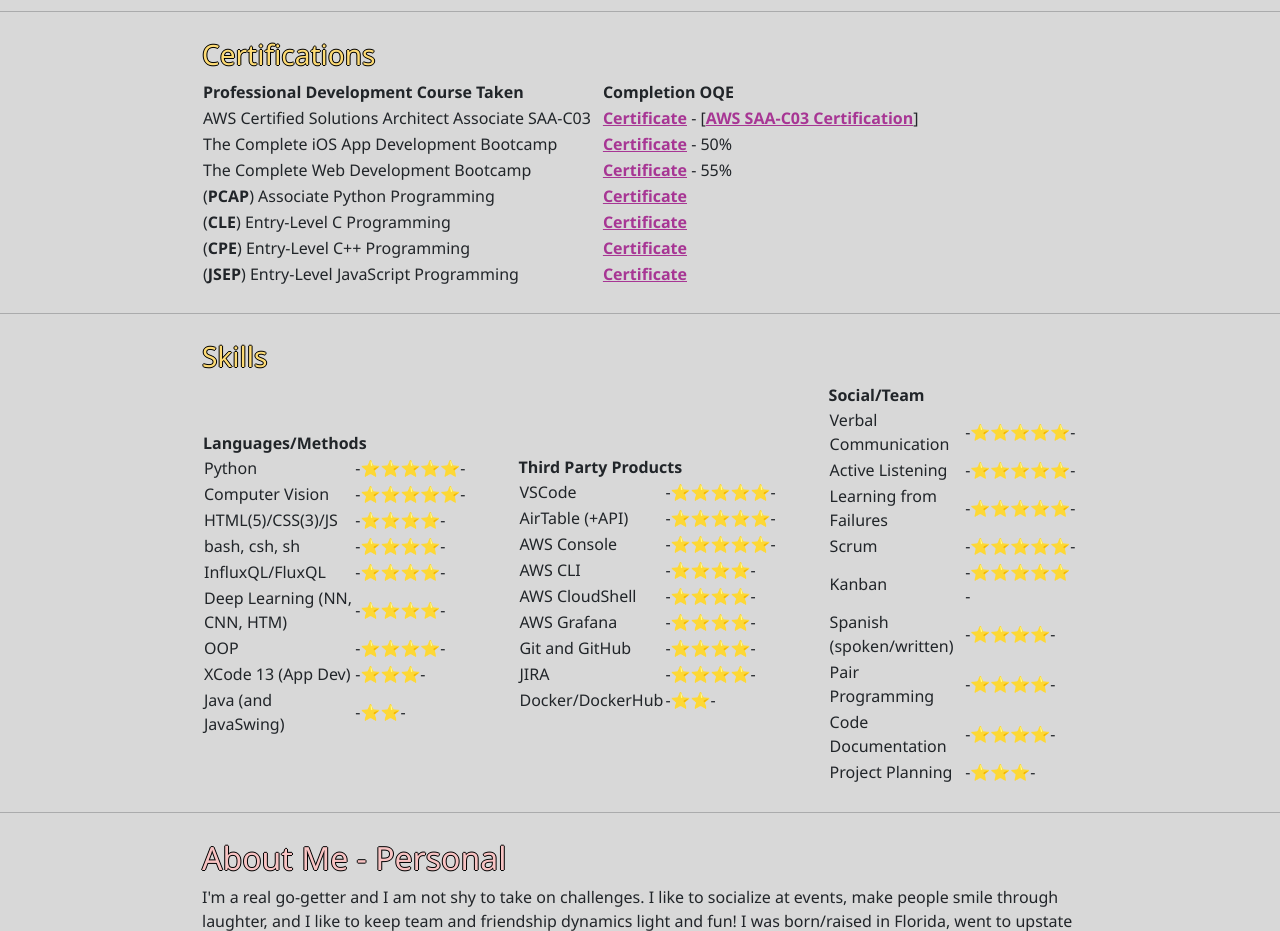
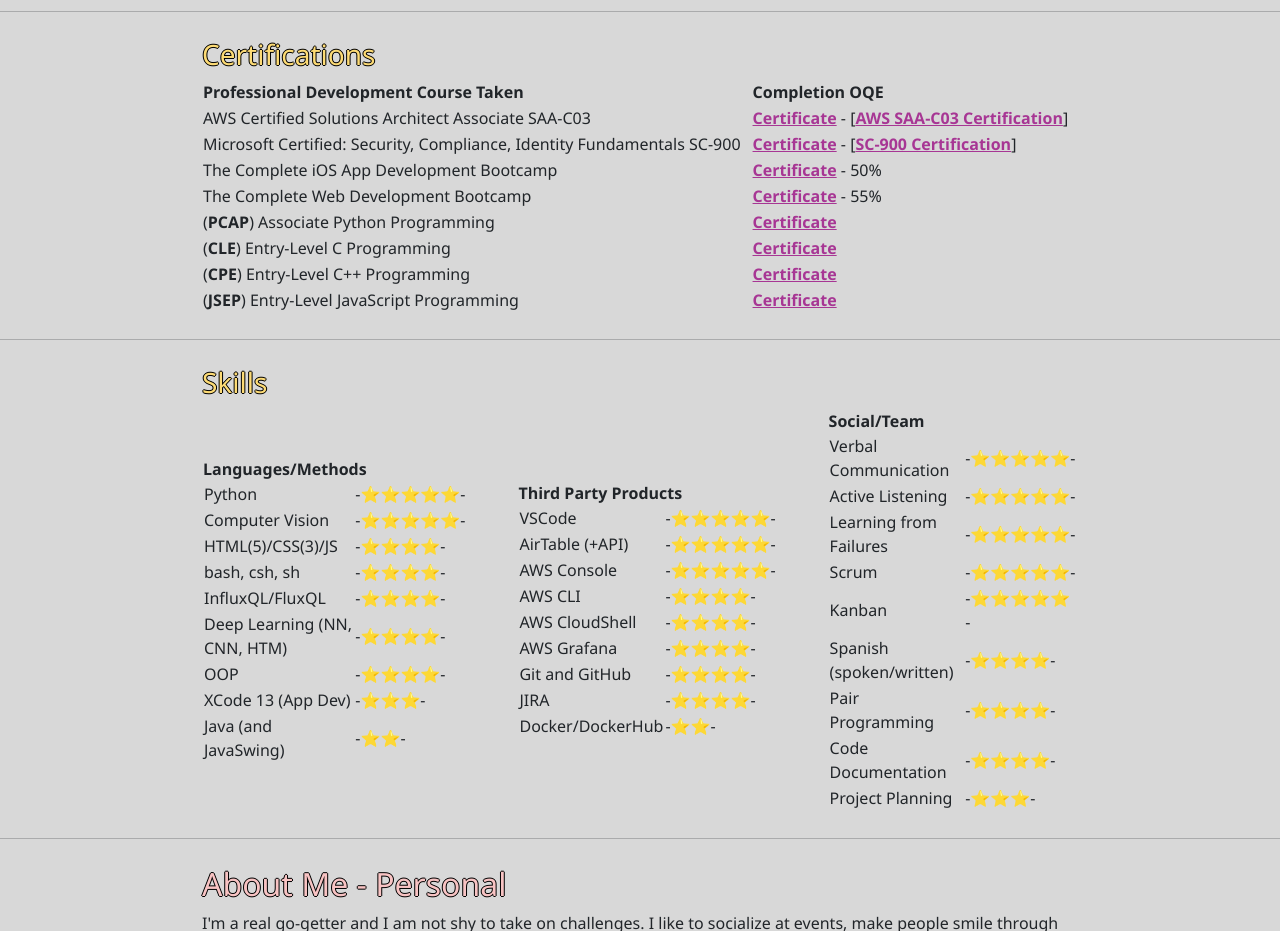
Before and after one commit to JamesMichaelBallowProjects/professional_profile, a plain HTML site: page index.html in a window 1280 px wide. Shown: the part 1620-2551 px from the top of the page. Drawn offline with nearby package versions, Linux system fonts and the light colour scheme.

Commit message:
add AWS and MS certfications

```diff
--- a/index.html
+++ b/index.html
@@ -143,7 +143,12 @@
                     <tr>
                         <td>AWS Certified Solutions Architect Associate SAA-C03</td>
                         <td width="10"></td>
-                        <td><a href="https://www.udemy.com/certificate/UC-e96cacb7-adeb-4be6-b4aa-f1057e11934e/">Certificate</a> - [<a href="working_on_it.html">AWS SAA-C03 Certification</a>]</td>
+                        <td><a href="https://www.udemy.com/certificate/UC-e96cacb7-adeb-4be6-b4aa-f1057e11934e/">Certificate</a> - [<a href="https://www.credly.com/badges/94234c7f-5661-496b-98c3-d0fb567a2eec/public_url">AWS SAA-C03 Certification</a>]</td>
+                    </tr>
+                    <tr>
+                        <td>Microsoft Certified: Security, Compliance, Identity Fundamentals SC-900</td>
+                        <td width="10"></td>
+                        <td><a href="https://www.udemy.com/certificate/UC-e96cacb7-adeb-4be6-b4aa-f1057e11934e/">Certificate</a> - [<a href="https://www.credly.com/badges/191a9d1e-280b-4fa3-8666-cfbd24ae09c3/public_url">SC-900 Certification</a>]</td>
                     </tr>
                     <tr>
                         <td>The Complete iOS App Development Bootcamp</td>
```
